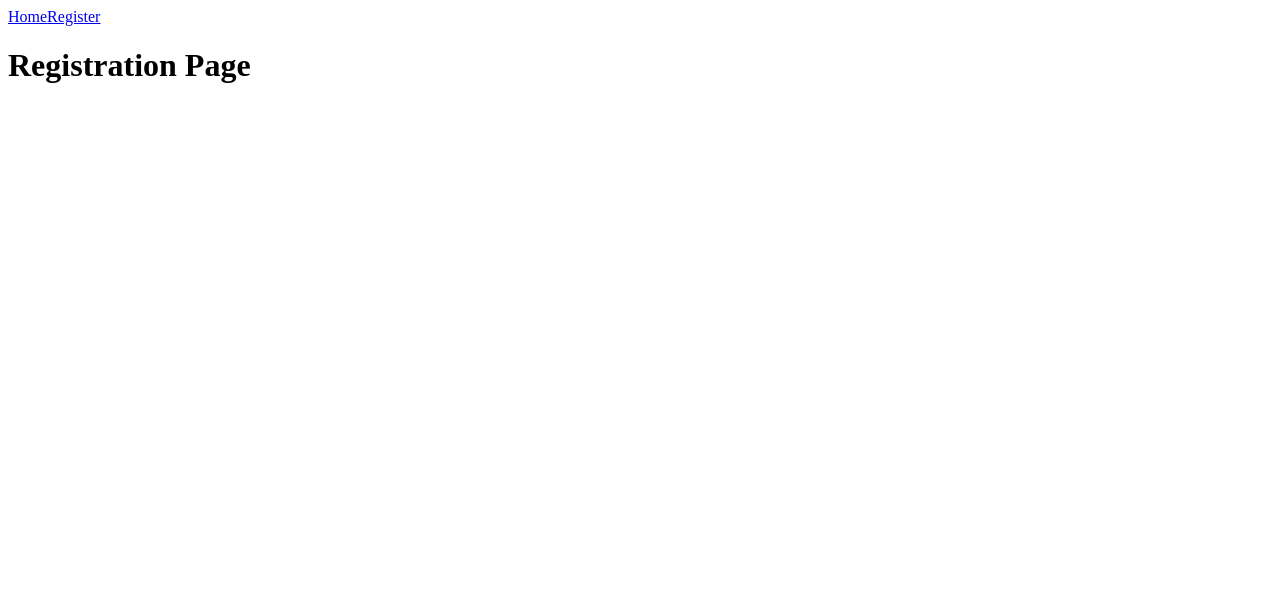
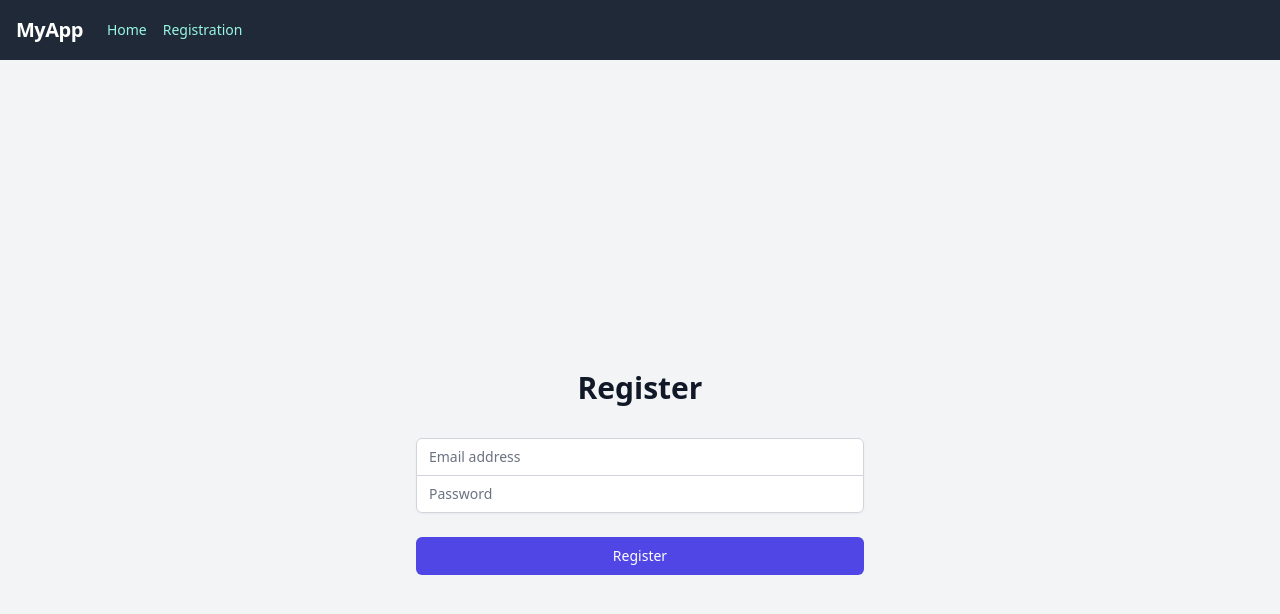
Before and after one commit to ashanr/nextapp, a Next.js app: page /register in a window 1280 px wide. Shown: the top 614 px of the page. Built offline with nearby package versions, Linux system fonts and the light colour scheme.

Commit message:
tailwind css styles added

```diff
--- a/components/Navbar.tsx
+++ b/components/Navbar.tsx
@@ -3,13 +3,25 @@ import Link from 'next/link';
 
 export default function Navbar() {
   return (
-    <nav>
-      <Link href="/">
+
+<nav className="bg-gray-800 p-4">
+<div className="flex items-center justify-between flex-wrap">
+  <div className="flex items-center flex-shrink-0 text-white mr-6">
+    <span className="font-semibold text-xl tracking-tight">MyApp</span>
+  </div>
+  <div className="w-full block flex-grow lg:flex lg:items-center lg:w-auto">
+    <div className="text-sm lg:flex-grow">
+      <Link href="/" className="block mt-4 lg:inline-block lg:mt-0 text-teal-200 hover:text-white mr-4">
         Home
       </Link>
-      <Link href="/register">
-        Register
+      <Link href="/register" className="block mt-4 lg:inline-block lg:mt-0 text-teal-200 hover:text-white mr-4">
+        Registration
       </Link>
-    </nav>
+    </div>
+  </div>
+</div>
+</nav>
+
+
   )
 }
--- a/package.json
+++ b/package.json
@@ -19,7 +19,7 @@
     "postcss": "8.4.29",
     "react": "18.2.0",
     "react-dom": "18.2.0",
-    "tailwindcss": "3.3.3",
+    "tailwindcss": "^3.3.3",
     "typescript": "5.2.2"
   }
 }
--- a/pages/_app.tsx
+++ b/pages/_app.tsx
@@ -1,5 +1,6 @@
 import type { AppProps } from 'next/app';
 import Navbar from '../components/Navbar';
+import '../styles/tailwind.css';
 
 function MyApp({ Component, pageProps }: AppProps) {
   return (
--- a/pages/index.tsx
+++ b/pages/index.tsx
@@ -1,8 +1,12 @@
 // pages/index.js
 export default function Home() {
     return (
-      <div>
-        <h1>Home Page</h1>
+      <div className="bg-gray-100 h-screen">
+      <div className="text-center py-16">
+        <h1 className="text-5xl font-bold mb-4">Welcome to MyApp</h1>
+        <p className="text-lg">This is your homepage.</p>
       </div>
+    </div>
+
     )
   }
--- a/pages/register.tsx
+++ b/pages/register.tsx
@@ -1,8 +1,32 @@
 // pages/register.js
 export default function Register() {
     return (
-      <div>
-        <h1>Registration Page</h1>
+      <div className="min-h-screen flex items-center justify-center bg-gray-100 py-12 px-4 sm:px-6 lg:px-8">
+      <div className="max-w-md w-full space-y-8">
+        <div>
+          <h2 className="mt-6 text-center text-3xl font-extrabold text-gray-900">
+            Register
+          </h2>
+        </div>
+        <form className="mt-8 space-y-6">
+          <div className="rounded-md shadow-sm -space-y-px">
+            <div>
+              <label htmlFor="email-address" className="sr-only">Email address</label>
+              <input id="email-address" name="email" type="email" autoComplete="email" required className="appearance-none rounded-none relative block w-full px-3 py-2 border border-gray-300 placeholder-gray-500 text-gray-900 rounded-t-md focus:outline-none focus:ring-indigo-500 focus:border-indigo-500 focus:z-10 sm:text-sm" placeholder="Email address"/>
+            </div>
+            <div>
+              <label htmlFor="password" className="sr-only">Password</label>
+              <input id="password" name="password" type="password" autoComplete="current-password" required className="appearance-none rounded-none relative block w-full px-3 py-2 border border-gray-300 placeholder-gray-500 text-gray-900 rounded-b-md focus:outline-none focus:ring-indigo-500 focus:border-indigo-500 focus:z-10 sm:text-sm" placeholder="Password"/>
+            </div>
+          </div>
+          <div>
+            <button type="submit" className="group relative w-full flex justify-center py-2 px-4 border border-transparent text-sm font-medium rounded-md text-white bg-indigo-600 hover:bg-indigo-700 focus:outline-none focus:ring-2 focus:ring-offset-2 focus:ring-indigo-500">
+              Register
+            </button>
+          </div>
+        </form>
       </div>
+    </div>
+
     )
   }
--- /dev/null
+++ b/styles/tailwind.css
@@ -0,0 +1,4 @@
+
+@import 'tailwindcss/base';
+@import 'tailwindcss/components';
+@import 'tailwindcss/utilities';
```
Also changed, not shown: 1 other file (tests, documents, lock files or other folders).
